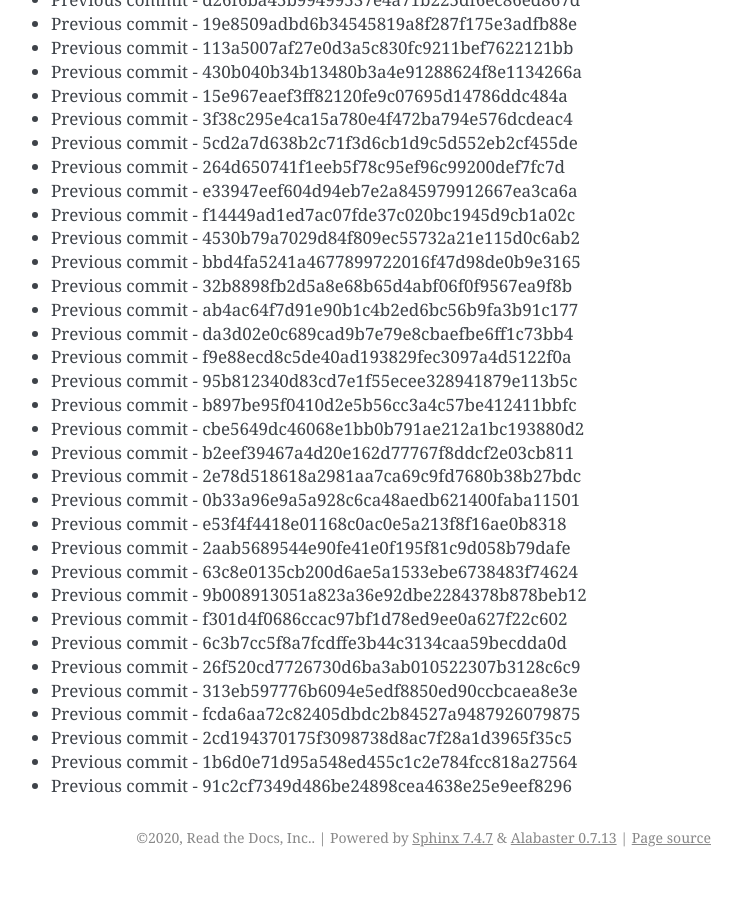
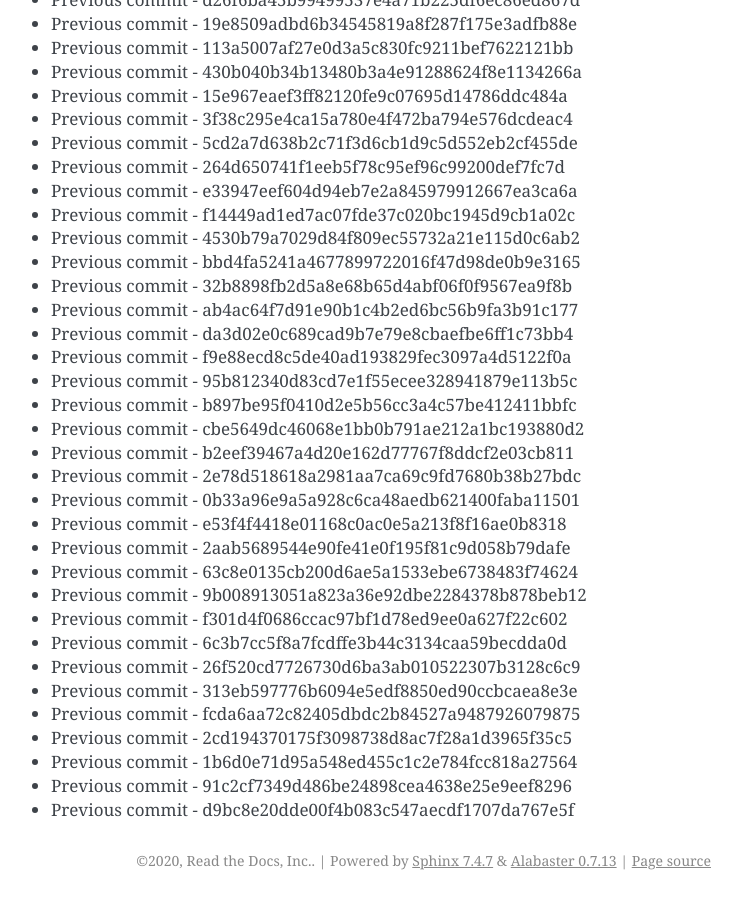
Before and after one commit to readthedocs/rtd-git-stresstest, a Sphinx documentation site: the page built from docs/updates.rst, in a window 1280 px wide and 900 px high, scrolled down 77638 px. Shown: the whole window, without its empty margins (399-1141 px from the left). Built offline with Sphinx 7.4.7, drawn with Linux system fonts in a browser that asks for light colours; before the commit the page ends 78515 px from its top, so only the background shows below that.

Commit message:
Generating commit from previous: d9bc8e20dde00f4b083c547aecdf1707da767e5f

```diff
--- a/docs/updates.rst
+++ b/docs/updates.rst
@@ -3294,3 +3294,4 @@ It can be tested for any performance characteristics.
 * Previous commit - 2cd194370175f3098738d8ac7f28a1d3965f35c5
 * Previous commit - 1b6d0e71d95a548ed455c1c2e784fcc818a27564
 * Previous commit - 91c2cf7349d486be24898cea4638e25e9eef8296
+* Previous commit - d9bc8e20dde00f4b083c547aecdf1707da767e5f
```
